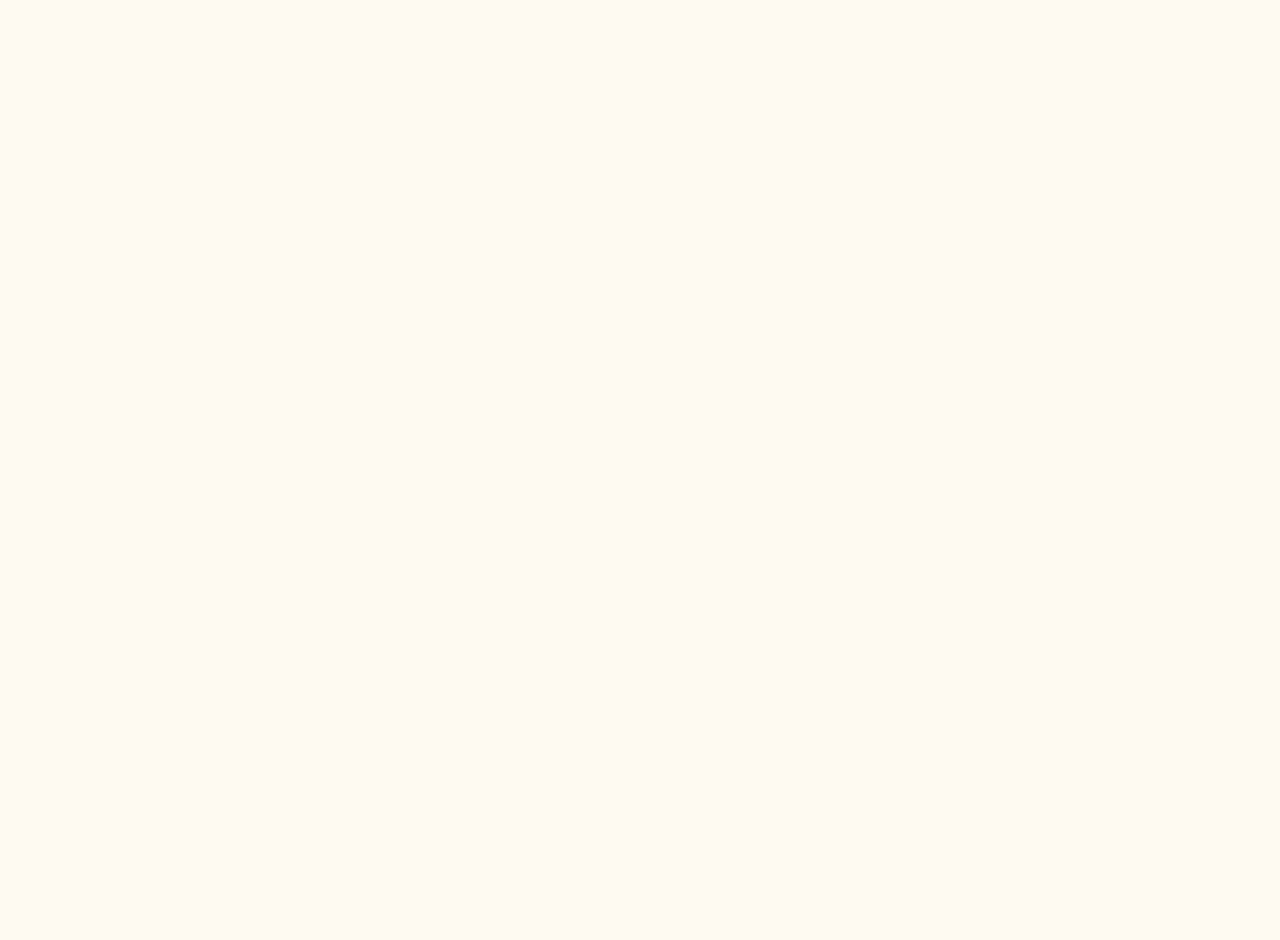
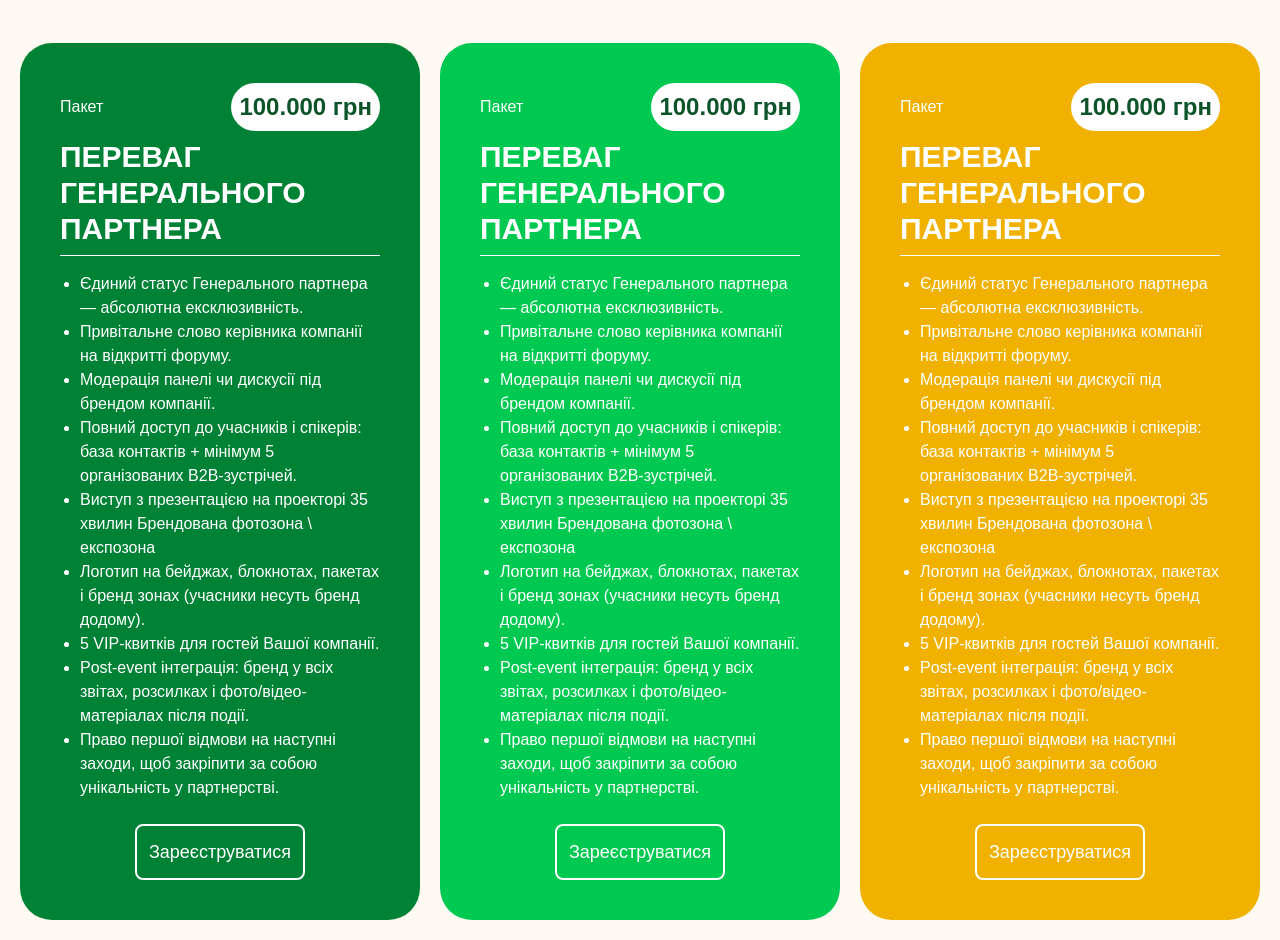
Before and after one commit to nazarbychkar/agroforum, a Next.js app: page / in a window 1280 px wide. Shown: the part 3560-4500 px from the top of the page. Before the commit the page ends 2867 px from the top, so only its background shows below. Built offline with nearby package versions, Linux system fonts and the light colour scheme.

Commit message:
buy a ticket section and other

```diff
--- a/components/main/BuyTicket.tsx
+++ b/components/main/BuyTicket.tsx
@@ -1,3 +1,157 @@
+import Link from "next/link";
+
 export default function BuyTicket() {
-  return <section></section>;
+  return (
+    <section>
+      <div className="grid grid-cols-3 grid-rows-1 gap-5 m-5">
+        <div className="flex flex-col p-10 rounded-4xl bg-green-700 text-white h-full">
+          <div className="flex justify-between items-center">
+            <span className="font-light">Пакет</span>
+            <span className="bg-white text-2xl font-bold text-green-900 rounded-4xl p-2">
+              100.000 грн
+            </span>
+          </div>
+          <span className="text-3xl font-bold uppercase py-2 border-b border-white mb-4">
+            {" "}
+            ПЕРЕВАГ ГЕНЕРАЛЬНОГО ПАРТНЕРА
+          </span>
+          <ul className="list-disc pl-5">
+            <li>
+              Єдиний статус Генерального партнера — абсолютна ексклюзивність.
+            </li>
+            <li>Привітальне слово керівника компанії на відкритті форуму.</li>
+
+            <li>Модерація панелі чи дискусії під брендом компанії.</li>
+            <li>
+              Повний доступ до учасників і спікерів: база контактів + мінімум 5
+              організованих B2B-зустрічей.
+            </li>
+            <li>
+              Виступ з презентацією на проекторі 35 хвилин Брендована фотозона \
+              експозона
+            </li>
+            <li>
+              Логотип на бейджах, блокнотах, пакетах і бренд зонах (учасники
+              несуть бренд додому).
+            </li>
+            <li>5 VIP-квитків для гостей Вашої компанії.</li>
+            <li>
+              Post-event інтеграція: бренд у всіх звітах, розсилках і
+              фото/відео-матеріалах після події.
+            </li>
+            <li>
+              Право першої відмови на наступні заходи, щоб закріпити за собою
+              унікальність у партнерстві.
+            </li>
+          </ul>
+          <Link
+            href="/buy-a-ticket"
+            className="block mx-auto mt-6 p-3 w-fit font-normal text-lg rounded-lg border-2 border-white
+               bg-green-700 text-white
+               hover:bg-white hover:text-green-700 transition-colors duration-300"
+          >
+            Зареєструватися
+          </Link>
+        </div>
+        <div className="flex flex-col p-10 rounded-4xl bg-green-500 text-white h-full">
+          <div className="flex justify-between items-center">
+            <span className="font-light">Пакет</span>
+            <span className="bg-white text-2xl font-bold text-green-900 rounded-4xl p-2">
+              100.000 грн
+            </span>
+          </div>
+          <span className="text-3xl font-bold uppercase py-2 border-b border-white mb-4">
+            {" "}
+            ПЕРЕВАГ ГЕНЕРАЛЬНОГО ПАРТНЕРА
+          </span>
+          <ul className="list-disc pl-5">
+            <li>
+              Єдиний статус Генерального партнера — абсолютна ексклюзивність.
+            </li>
+            <li>Привітальне слово керівника компанії на відкритті форуму.</li>
+
+            <li>Модерація панелі чи дискусії під брендом компанії.</li>
+            <li>
+              Повний доступ до учасників і спікерів: база контактів + мінімум 5
+              організованих B2B-зустрічей.
+            </li>
+            <li>
+              Виступ з презентацією на проекторі 35 хвилин Брендована фотозона \
+              експозона
+            </li>
+            <li>
+              Логотип на бейджах, блокнотах, пакетах і бренд зонах (учасники
+              несуть бренд додому).
+            </li>
+            <li>5 VIP-квитків для гостей Вашої компанії.</li>
+            <li>
+              Post-event інтеграція: бренд у всіх звітах, розсилках і
+              фото/відео-матеріалах після події.
+            </li>
+            <li>
+              Право першої відмови на наступні заходи, щоб закріпити за собою
+              унікальність у партнерстві.
+            </li>
+          </ul>
+          <Link
+            href="/buy-a-ticket"
+            className="block mx-auto mt-6 p-3 w-fit font-normal text-lg rounded-lg border-2 border-white
+               bg-green-500 text-white
+               hover:bg-white hover:text-green-500 transition-colors duration-300"
+          >
+            Зареєструватися
+          </Link>
+        </div>
+        <div className="flex flex-col p-10 rounded-4xl bg-yellow-500 text-white h-full">
+          <div className="flex justify-between items-center">
+            <span className="font-light">Пакет</span>
+            <span className="bg-white text-2xl font-bold text-green-900 rounded-4xl p-2">
+              100.000 грн
+            </span>
+          </div>
+          <span className="text-3xl font-bold uppercase py-2 border-b border-white mb-4">
+            {" "}
+            ПЕРЕВАГ ГЕНЕРАЛЬНОГО ПАРТНЕРА
+          </span>
+          <ul className="list-disc pl-5">
+            <li>
+              Єдиний статус Генерального партнера — абсолютна ексклюзивність.
+            </li>
+            <li>Привітальне слово керівника компанії на відкритті форуму.</li>
+
+            <li>Модерація панелі чи дискусії під брендом компанії.</li>
+            <li>
+              Повний доступ до учасників і спікерів: база контактів + мінімум 5
+              організованих B2B-зустрічей.
+            </li>
+            <li>
+              Виступ з презентацією на проекторі 35 хвилин Брендована фотозона \
+              експозона
+            </li>
+            <li>
+              Логотип на бейджах, блокнотах, пакетах і бренд зонах (учасники
+              несуть бренд додому).
+            </li>
+            <li>5 VIP-квитків для гостей Вашої компанії.</li>
+            <li>
+              Post-event інтеграція: бренд у всіх звітах, розсилках і
+              фото/відео-матеріалах після події.
+            </li>
+            <li>
+              Право першої відмови на наступні заходи, щоб закріпити за собою
+              унікальність у партнерстві.
+            </li>
+          </ul>
+          <Link
+            href="/buy-a-ticket"
+            className="block mx-auto mt-6 p-3 w-fit font-normal text-lg rounded-lg border-2 border-white
+               bg-yellow-500 text-white
+               hover:bg-white hover:text-yellow-500 transition-colors duration-300"
+          >
+            Зареєструватися
+          </Link>
+        </div>
+      </div>
+    </section>
+  );
 }
--- a/components/main/Partners.tsx
+++ b/components/main/Partners.tsx
@@ -1,3 +1,22 @@
+import Image from "next/image";
+
 export default function Partners() {
-  return <section></section>;
+  return (
+    <section className="text-center py-10">
+      <h1 className="text-6xl mb-8 text-[#fffaf1] bg-[#487307]  p-5 rounded-2xl">Партнери</h1>
+
+      <div className="grid grid-cols-4 gap-4 justify-center items-center mx-auto max-w-fit">
+        {Array.from({ length: 12 }).map((_, i) => (
+          <Image
+            key={i}
+            src="/default-logo.png"
+            alt={`partner logo ${i + 1}`}
+            width={128}
+            height={128}
+            className="mx-auto"
+          />
+        ))}
+      </div>
+    </section>
+  );
 }
--- a/components/main/Projects.tsx
+++ b/components/main/Projects.tsx
@@ -1,3 +1,5 @@
 export default function Projects() {
-  return <section></section>;
+  return (
+    <section className="text-5xl text-center p-10">Де взять проєкти?</section>
+  );
 }
--- a/components/main/Speakers.tsx
+++ b/components/main/Speakers.tsx
@@ -1,3 +1,3 @@
 export default function Speakers() {
-  return <section></section>;
+  return <section className="text-5xl text-center p-10">Спікери це хто? Де можна взять списочок?</section>;
 }
```
Also changed, not shown: public/default-logo.png (added).
